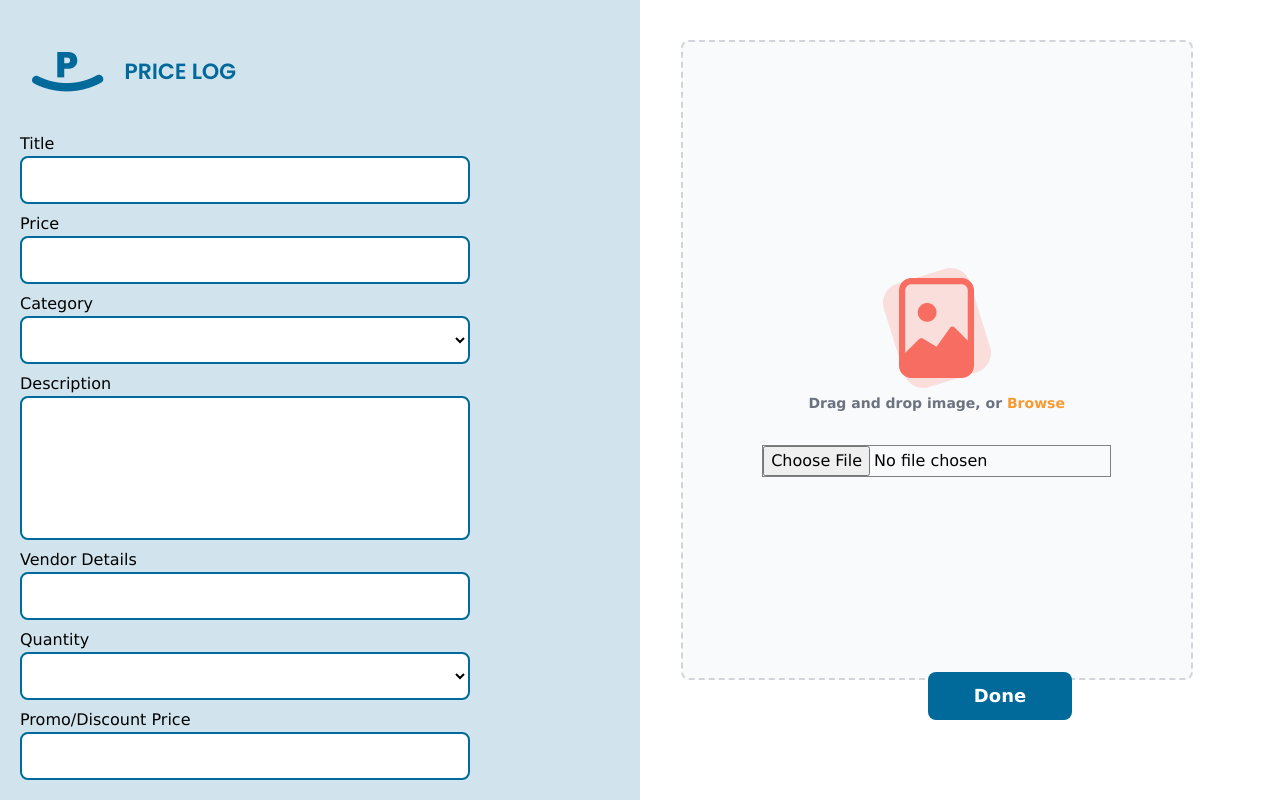
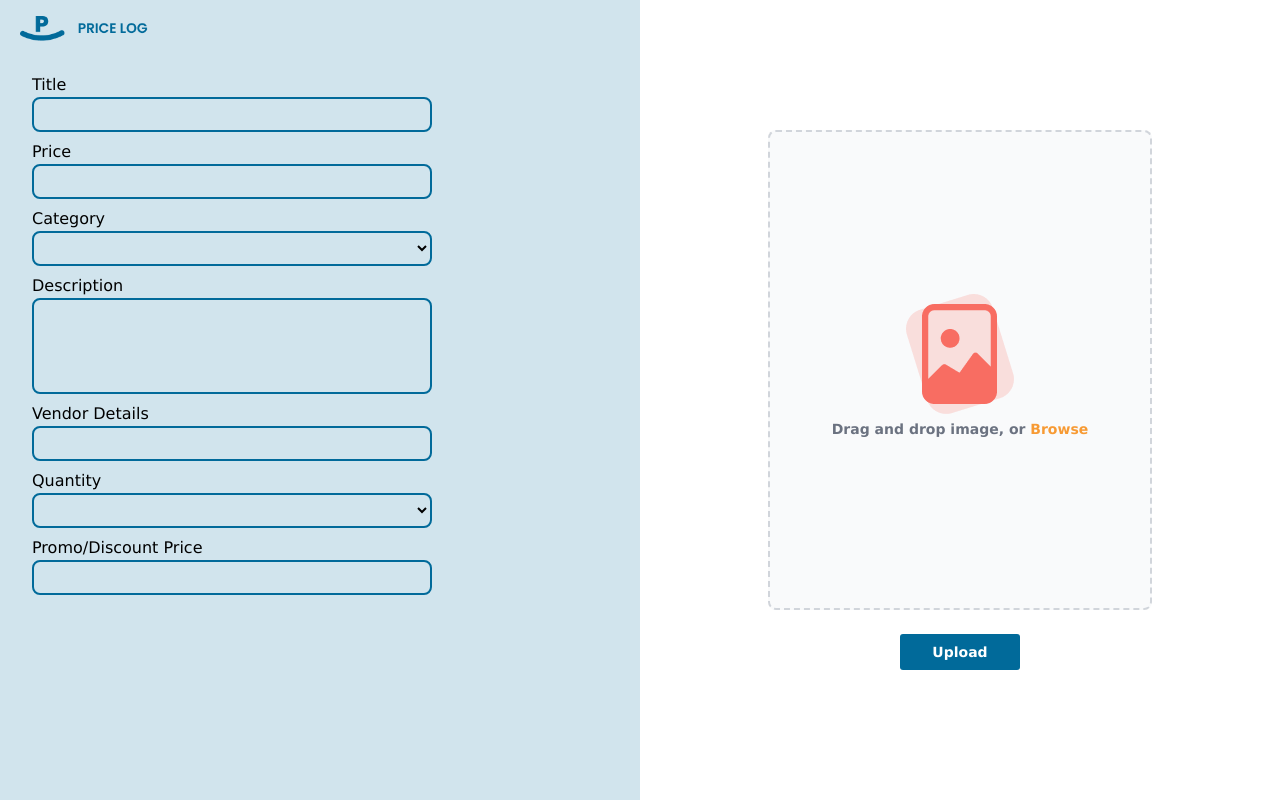
Before and after one commit to audukehinde/price-log, a Vue app: page /#/uploadItem in a window 1280 px wide. Built offline with nearby package versions, Linux system fonts and the light colour scheme.

Commit message:
Refactor upload item page

```diff
--- a/src/views/UploadItem.vue
+++ b/src/views/UploadItem.vue
@@ -1,11 +1,11 @@
 <template>
     <div class="flex flex-col-reverse lg:flex-row lg:w-screen lg:h-screen">
         <button type="submit" class="flex justify-center items-center bottom-0 lg:hidden lg:rounded-lg rounded text-sm font-semibold text-white w-32 h-8 bg-primary-color">Done</button>
-        <div class="bg-sidebar lg:w-1/2 p-3">
-             <img src="../img/PriceLog.png" alt="" class="my-10 ml-5">
+        <div class="bg-sidebar h-[100vh] lg:w-1/2">
+             <img src="../img/PriceLog.png" alt="" class="mt-4 mb-8 ml-5 w-32">
              <div class="flex flex-col lg:hidden">
                 <div class="flex justify-center">
-                    <label for="dropzone-file" class="flex flex-col justify-center items-center w-32 h-32 bg-gray-50 rounded-lg border-2 border-gray-300 border-dashed cursor-pointer dark:hover:bg-bray-800 dark:bg-gray-700 hover:bg-gray-100 dark:border-gray-600 dark:hover:border-gray-500 dark:hover:bg-gray-600">
+                    <label for="dropzone-file" class="flex flex-col justify-center items-center w-32 h-32 rounded-lg border-2 border-gray-300 border-dashed cursor-pointer dark:hover:bg-bray-800 dark:bg-gray-700 hover:bg-gray-100 dark:border-gray-600 dark:hover:border-gray-500 dark:hover:bg-gray-600">
                         <div class="flex flex-col">
                             <img src="../img/img-logo.png" alt="" class="w-16 h-16">
                             <p class="text-xs text-gray-500 dark:text-gray-400"><span class=" font-medium">Drag and drop image, or </span><span class="text-btn-yellow font-semibold">Browse</span></p>
@@ -14,17 +14,18 @@
                     </label>
                 </div>
             </div>
+            <div class="ml-6">
              <div class="flex flex-col m-2">
                 <label>Title</label>
-                <input type="text" class="lg:w-3/4 lg:h-12 h-8 px-3 rounded lg:rounded-lg border-2 border-primary-color" />
+                <input type="text" class="lg:w-[400px] lg:h-[35px] h-8 px-3 rounded lg:rounded-lg border-2 border-primary-color bg-transparent" />
              </div>
              <div class="flex flex-col m-2">
                 <label>Price</label>
-                <input type="text" class="lg:w-3/4 lg:h-12 h-8 px-3 rounded lg:rounded-lg border-2 border-primary-color" />
+                <input type="text" class="lg:w-[400px] lg:h-[35px] h-8 px-3 rounded lg:rounded-lg border-2 border-primary-color bg-transparent" />
              </div>
              <div class="flex flex-col m-2">
                 <label>Category</label>
-                <select id="quantity_disabled" class="bg-white px-4 lg:w-3/4 lg:h-12 h-8 rounded lg:rounded-lg border-2 border-primary-color">
+                <select id="quantity_disabled" class="px-4 lg:w-[400px] lg:h-[35px] h-8 rounded lg:rounded-lg border-2 border-primary-color bg-transparent">
                     <option selected></option>
                     <option value="consumables">Consumables</option>
                     <option value="electronics">Electronics</option>
@@ -34,17 +35,17 @@
                     <option value="clothes">Clothes</option>
                 </select>
              </div>
-             <div class="flex flex-col m-2">
+             <div class="flex flex-col m-2 bg-transparent">
                 <label>Description</label>
-                <input type="message" class="lg:w-3/4 lg:h-36 px-3 h-16 rounded lg:rounded-lg border-2 border-primary-color" />
+                <input type="message" class="lg:w-[400px] lg:h-24 px-3 h-16 rounded lg:rounded-lg border-2 border-primary-color bg-transparent" />
              </div>
              <div class="flex flex-col m-2">
                 <label>Vendor Details</label>
-                <input type="text" class="lg:w-3/4 lg:h-12 px-3 h-8 rounded lg:rounded-lg border-2 border-primary-color" />
+                <input type="text" class="lg:w-[400px] lg:h-[35px] px-3 h-8 rounded lg:rounded-lg border-2 border-primary-color bg-transparent" />
              </div>
              <div class="flex flex-col m-2">
-                <label>Quantity</label>
-                <select id="quantity_disabled" class="bg-white px-4 lg:w-3/4 lg:h-12 h-8 rounded lg:rounded-lg border-2 border-primary-color">
+                <label class="bg-transparent">Quantity</label>
+                <select id="quantity_disabled" class="px-4 lg:w-[400px] lg:h-[35px] h-8 rounded lg:rounded-lg border-2 border-primary-color bg-transparent">
                     <option selected></option>
                     <option value="one">1</option>
                     <option value="two">2</option>
@@ -57,25 +58,25 @@
                     <option value="nine">9</option>
                     <option value="ten">10</option>
                 </select>
-            </div>
+                </div>
+
              <div class="flex flex-col m-2">
                 <label>Promo/Discount Price</label>
-                <input type="text" class="lg:w-3/4 lg:h-12 px-3 lg:rounded-lg h-8 rounded border-2 border-primary-color" />
+                <input type="text" class="lg:w-[400px] lg:h-[35px] px-3 lg:rounded-lg h-8 rounded border-2 border-primary-color bg-transparent" />
+             </div>
              </div>
         </div>
-         <div class="w-1/2 p-10 lg:flex flex-col bg-white hidden">
-             <div class="flex justify-center w-11/12 relative h-96">
-                <label for="dropzone-file" class="flex flex-col justify-center items-center w-[32rem] h-[40rem] bg-gray-50 rounded-lg border-2 border-gray-300 border-dashed cursor-pointer dark:hover:bg-bray-800 dark:bg-gray-700 hover:bg-gray-100 dark:border-gray-600 dark:hover:border-gray-500 dark:hover:bg-gray-600">
+         <div class="w-1/2 p-10 lg:flex md:justify-center md:items-center flex-col hidden">
+             <div class="">
+                <label for="dropzone-file" class="flex flex-col justify-center items-center h-[60vh] w-[30vw] bg-gray-50 rounded-lg border-2 border-gray-300 border-dashed cursor-pointer dark:hover:bg-bray-800 dark:bg-gray-700 hover:bg-gray-100 dark:border-gray-600 dark:hover:border-gray-500 dark:hover:bg-gray-600">
                     <div class="flex flex-col justify-center items-center pt-5 pb-6">
-                        <!-- <svg aria-hidden="true" class="mb-3 w-10 h-10 text-gray-400" fill="none" stroke="currentColor" viewBox="0 0 24 24" xmlns="http://www.w3.org/2000/svg"><path stroke-linecap="round" stroke-linejoin="round" stroke-width="2" d="M7 16a4 4 0 01-.88-7.903A5 5 0 1115.9 6L16 6a5 5 0 011 9.9M15 13l-3-3m0 0l-3 3m3-3v12"></path></svg> -->
                         <img src="../img/img-logo.png" alt="">
                         <p class="mb-2 text-sm text-gray-500 dark:text-gray-400"><span class="font-semibold">Drag and drop image, or </span><span class="text-btn-yellow font-bold">Browse</span></p>
-                        <!-- <p class="text-xs text-gray-500 dark:text-gray-400">SVG, PNG, JPG or GIF (MAX. 800x400px)</p> -->
                     </div>
-                    <input id="dropzone-file" type="file" class="" />
+                    <!-- <input id="dropzone-file" type="file" class="bg-transparent border-none text-center p-10" />  -->
                 </label>
             </div>
-            <button type="submit" class="rounded-lg text-lg font-bold text-white absolute w-36 h-12 bottom-20 right-52 bg-primary-color">Done</button>
+            <button type="submit" class="rounded-[3px] text-sm font-bold text-white px-8 py-2 bg-primary-color mt-6">Upload</button>
          </div>
     </div>
 </template>
```
